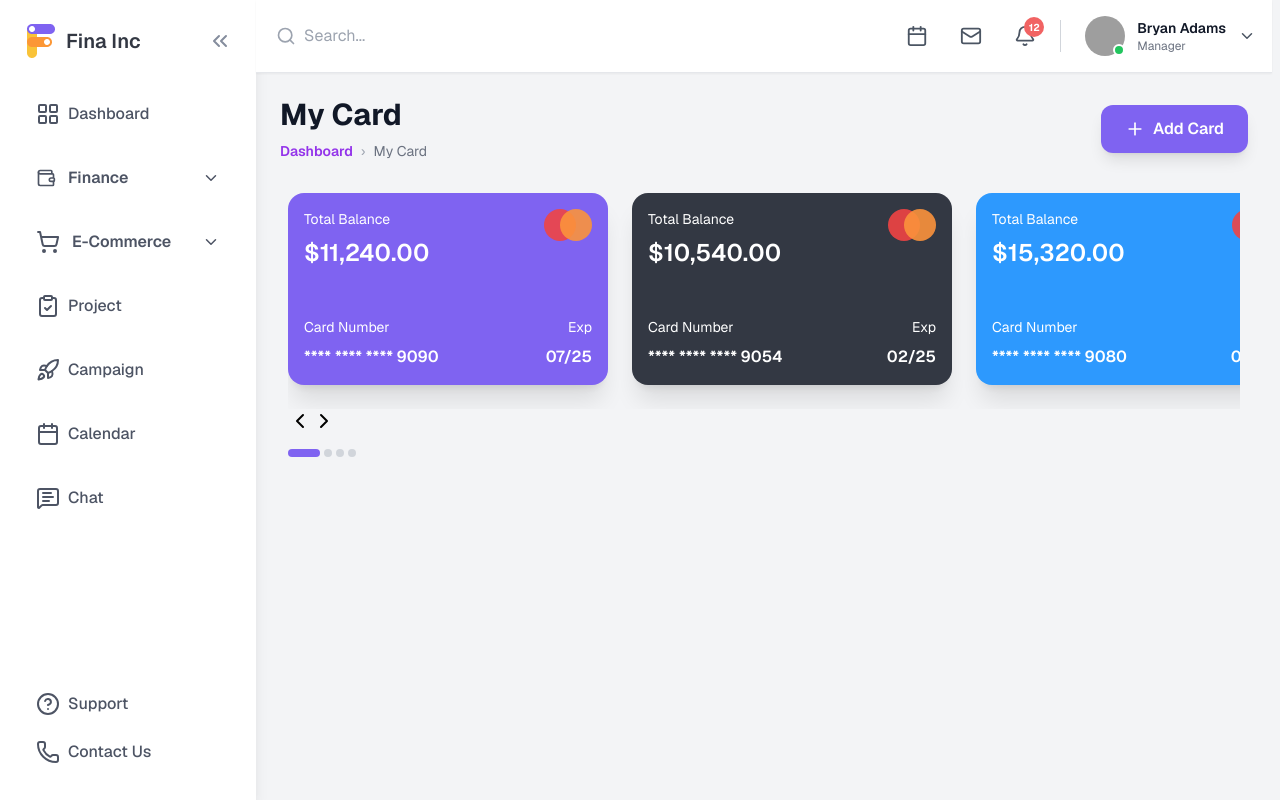
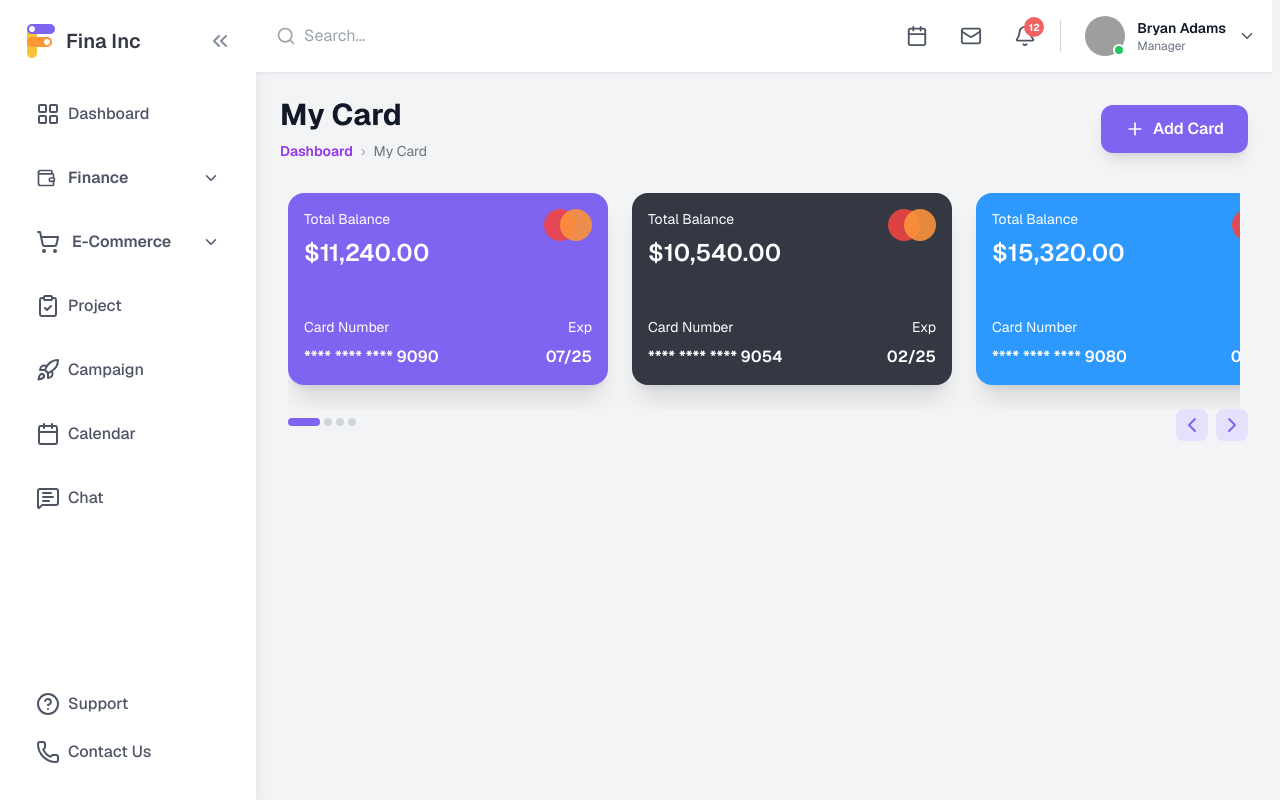
Before and after one commit to 081dikeh/FinaInc, a React (Vite) app: page /finance/my-card in a window 1280 px wide. Built offline with nearby package versions, Linux system fonts and the light colour scheme; grey boxes are pictures that could not be loaded.

Commit message:
card mvement btn fixed

```diff
--- a/src/components/layout/SideBar.jsx
+++ b/src/components/layout/SideBar.jsx
@@ -5,17 +5,25 @@ import { useState } from "react";
 
 
 
+
+
+
 export default function SideBar({ sidebarWidth, isClicked, setIsClicked }) {
+
+
   const [isFinanceOpen, setIsFinanceOpen] = useState(false);
   const [isEcommerceOpen, setIsEcommerceOpen] = useState(false);
+
 
   const toggleFinance = () => {
     setIsFinanceOpen(!isFinanceOpen);
   };
 
+
   const toggleEcommerce = () => {
     setIsEcommerceOpen(!isEcommerceOpen);
   };
+
 
   const handleClick = () => {
     setIsClicked(!isClicked);
@@ -31,22 +39,27 @@ export default function SideBar({ sidebarWidth, isClicked, setIsClicked }) {
 
 
 
+
+
   return (
     <div className={`h-screen bg-white ${sidebarWidth} overflow-y-auto overflow-x-hidden shadow-lg`} >
         <aside className="w-64 p-6 flex flex-col justify-between h-full">
             <div className="mb-8 flex justify-between items-center">
-                <h2 className=" text-xl text-brand-400 font-semibold flex items-center gap-2"><img src={FinaLogo} alt="" />Fina Inc</h2>
+                <h2 className=" text-xl text-brand-400 font-semibold flex items-center gap-2"><img src={FinaLogo} alt="" />{!isClicked ? 'Fina Inc' : 'ii'}</h2>
+
 
                 <span className="text-brand-100 cursor-pointer" onClick={handleClick}>
                   {isClicked ? <ChevronsRight /> : <ChevronsLeft />}
                 </span>
             </div>
 
+
             <nav className=" flex flex-col gap-4 text-base text-brand-300">
                 <NavLink className={getLinkClass} to="/">
                   <LayoutGrid />
                   Dashboard
                 </NavLink>
+
 
                 <div>
                   <div
@@ -83,6 +96,7 @@ export default function SideBar({ sidebarWidth, isClicked, setIsClicked }) {
                     </div>
                   )}
                 </div>
+
 
                 <div>
                   <div
@@ -126,26 +140,31 @@ export default function SideBar({ sidebarWidth, isClicked, setIsClicked }) {
                   )}
                 </div>
 
+
                 <NavLink className={getLinkClass} to="/project">
                   <ClipboardCheck />
                   Project
                 </NavLink>
+
 
                 <NavLink className={getLinkClass} to="/campaign">
                   <Rocket />
                   Campaign
                 </NavLink>
 
+
                 <NavLink className={getLinkClass} to="/calendar">
                   <Calendar />
                   Calendar
                 </NavLink>
+
 
                 <NavLink className={getLinkClass} to="/chat">
                   <MessageSquareText />
                   Chat
                 </NavLink>
             </nav>
+
 
             <div className="mt-auto text-base text-brand-300 font-[500]">
                 <a href="" className="flex gap-2 px-3 py-3"><CircleQuestionMark />Support</a>
@@ -155,5 +174,3 @@ export default function SideBar({ sidebarWidth, isClicked, setIsClicked }) {
     </div>
   );
 }
-
-/* className={`${isOpen ? 'bg-primary' : 'bg-white'}`} */
--- a/src/pages/FinancePage/MyCardComponents/CardContainer.jsx
+++ b/src/pages/FinancePage/MyCardComponents/CardContainer.jsx
@@ -59,10 +59,11 @@ export default function CardContainer(){
                 </div>
 
                 {/* navigation arrows */}
+                <div className="absolute right-4">
                     <button
                         onClick={scrollLeft}
                         disabled={activeCard === 0}
-                    className=" "
+                        className=" bg-[#E5E0FC] text-primary-light rounded-lg p-1 mr-2 hover:bg-primary-light hover:text-white transition"
                     >
                         <ChevronLeft/>
                     </button>
@@ -70,10 +71,12 @@ export default function CardContainer(){
                     <button
                         onClick={scrollRight}
                         disabled={activeCard === cards.length - 1}
-                    className=" "
+                        className="bg-[#E5E0FC] text-primary-light rounded-lg p-1 mr-2 hover:bg-primary-light hover:text-white transition"
                     >
                         <ChevronRight/>
                     </button>
+                </div>
+
             </div>
 
 
```
Lines whose indentation alone changed are shown as unchanged.
